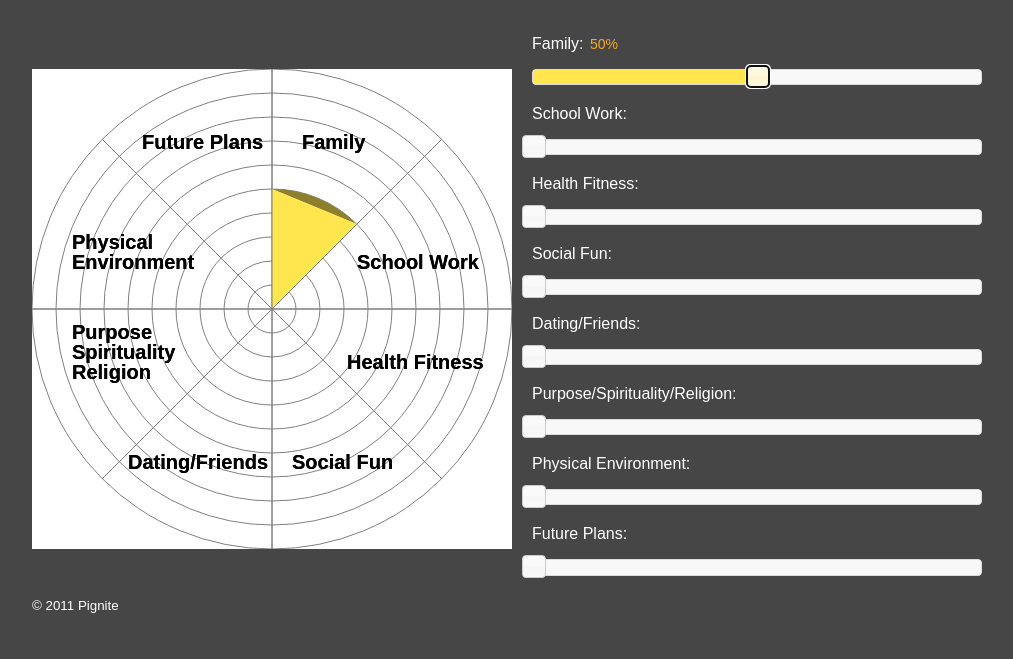
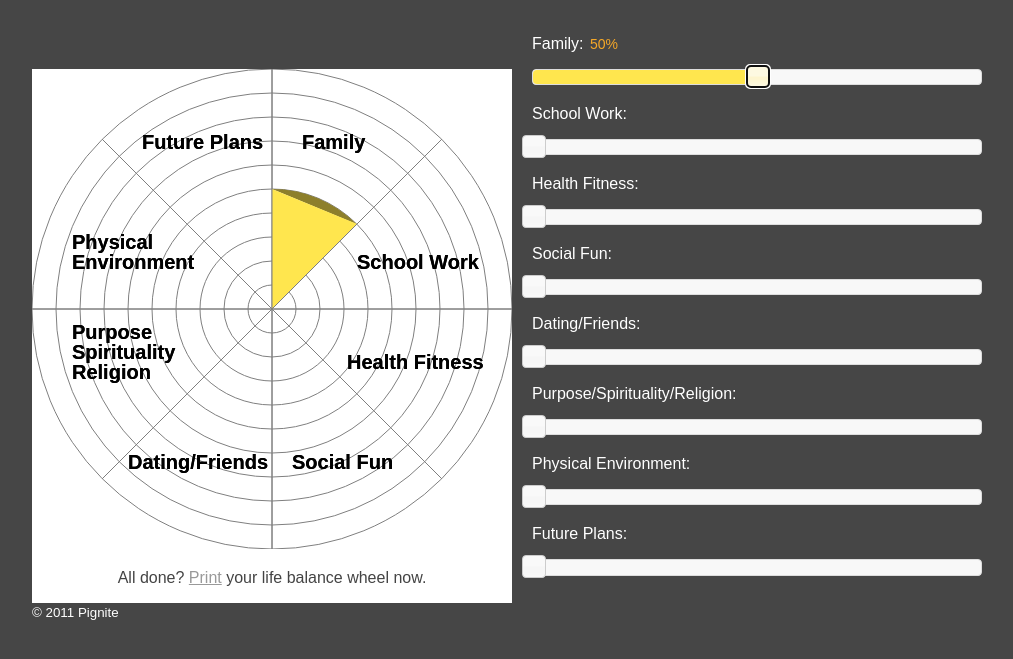
Before and after one commit to jbynum/LBW, a plain HTML site: page index.html in a window 1280 px wide. Both pictures are taken after a click on the element 890 px from the left and 137 px from the top of the page. Shown: the part 61-720 px from the top of the page, without its empty margins (133-1146 px from the left). Drawn offline with nearby package versions, Linux system fonts and the light colour scheme.

Commit message:
print button

```diff
--- a/index.html
+++ b/index.html
@@ -9,7 +9,9 @@
 			body {background:#464646;color:white;font-family:sans-serif;}
 			#wrapper {margin:0 auto; width:950px;}
 			header {text-align:center;}
-			canvas {float:left;margin-top:50px;background:#fff;}
+			#wheelHolder {float:left;margin-top:50px;background:#fff;}
+			#print {color:#444; text-align:center;display:none;}
+			#print a {color:#999;}
 			div#sliders {width:450px;float:left;margin-left:20px;}
 			.slider {margin-bottom:20px !important;}
 			div#sliders input {border:0;background:none;font-size:14px;color:#F6A828;}
@@ -25,6 +27,7 @@
 		<style type="text/css" media="print">
 			header {text-align:left;}
 			.slider {display:none;}
+			#print {display:none !important;}
 		</style>
 		<script src="js/modernizr-1.6.min.js"></script>
 		<!--[if IE]><script src="js/excanvas.js"></script><![endif]-->
@@ -36,9 +39,12 @@
 			</header>
 
 			<section>
+				<div id="wheelHolder">
 				<canvas id="wheel" width="480" height="480">
 					Your browser does not support this feature. Please upgrade your browser.
 				</canvas>
+				<p id="print">All done? <a href="#" onclick="window.print();">Print</a> your life balance wheel now.</p>
+				</div>
 				<div id="sliders">
 					<p>Family: <input type="text" class="family_slider" />
 						<div id="family_slider" class="slider"></div>
@@ -65,6 +71,7 @@
 						<div id="plans_slider" class="slider"></div>
 					</p>
 				</div>
+
 			</section>
 			<div style="clear:both"></div>
 			<footer>
@@ -74,33 +81,5 @@
 		<script src="//ajax.googleapis.com/ajax/libs/jquery/1.4/jquery.min.js"></script>
 		<script src="//ajax.googleapis.com/ajax/libs/jqueryui/1.8/jquery-ui.min.js"></script>
 		<script src="js/script.js"></script>
-		<script>
-
-				$( "div.slider" ).each(function(){
-					$(this).slider({
-						range: "min",
-						value:0,
-						min: 0,
-						max: 10,
-						step: 1,
-						change: function(event,ui){
-							drawEverything(
-								$( "#family_slider" ).slider( "value" ),
-								$( "#school_slider" ).slider( "value" ),
-								$( "#health_slider" ).slider( "value" ),
-								$( "#social_slider" ).slider( "value" ),
-								$( "#dating_slider" ).slider( "value" ),
-								$( "#purpose_slider" ).slider( "value" ),
-								$( "#environment_slider" ).slider( "value" ),
-								$( "#plans_slider" ).slider( "value" )
-							);
-						},
-						slide: function( event, ui ) {
-								var input_class = ($(this).attr("id"));
-								$("input." + input_class).val(ui.value*1000/100 + "%");
-						}
-					});
-				});
-		</script>
 	</body>
 </html>
--- a/js/script.js
+++ b/js/script.js
@@ -1,3 +1,33 @@
+$(document).ready(function(){
+	$('#print').show();
+});
+
+$( "div.slider" ).each(function(){
+	$(this).slider({
+		range: "min",
+		value:0,
+		min: 0,
+		max: 10,
+		step: 1,
+		change: function(event,ui){
+			drawEverything(
+				$( "#family_slider" ).slider( "value" ),
+				$( "#school_slider" ).slider( "value" ),
+				$( "#health_slider" ).slider( "value" ),
+				$( "#social_slider" ).slider( "value" ),
+				$( "#dating_slider" ).slider( "value" ),
+				$( "#purpose_slider" ).slider( "value" ),
+				$( "#environment_slider" ).slider( "value" ),
+				$( "#plans_slider" ).slider( "value" )
+			);
+		},
+		slide: function( event, ui ) {
+				var input_class = ($(this).attr("id"));
+				$("input." + input_class).val(ui.value*1000/100 + "%");
+		}
+	});
+});
+
 function drawWheel(){
     var wheel = document.getElementById('wheel').getContext('2d');
 
```
Also changed, not shown: 2 other files.
